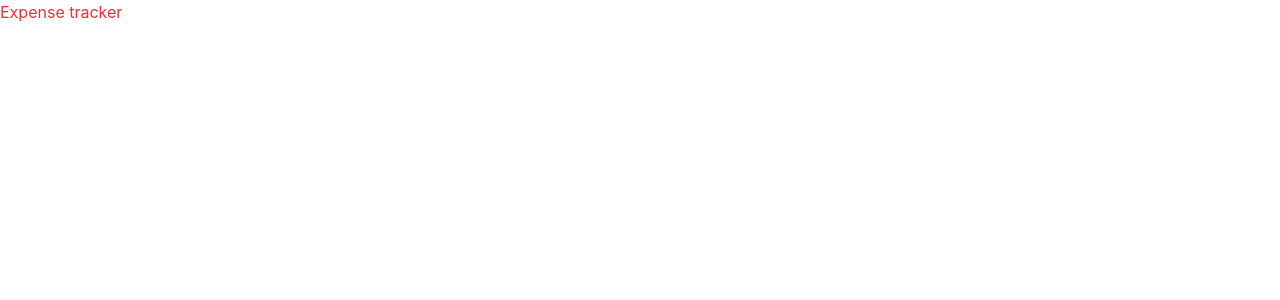
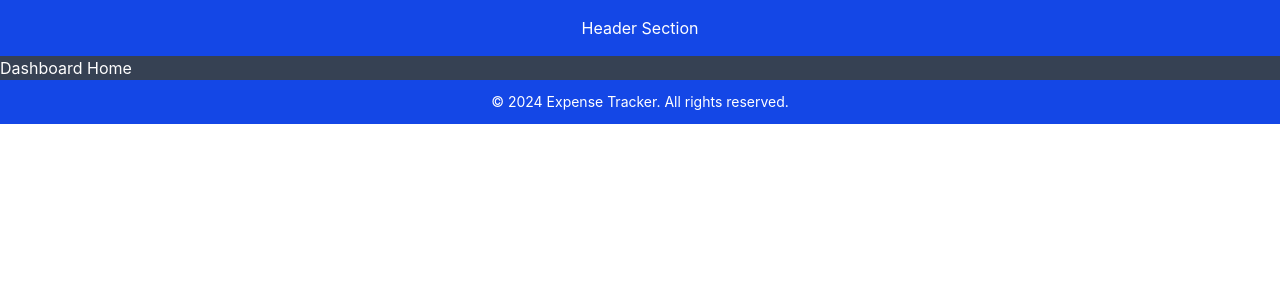
Before and after one commit to ProAbhi12/Expense-Tracker-B, a React (Vite) app: page / in a window 1280 px wide. Shown: the top 300 px of the page. Built offline with nearby package versions, Linux system fonts and the light colour scheme.

Commit message:
Added react-router-dom

```diff
--- a/package.json
+++ b/package.json
@@ -13,7 +13,9 @@
     "@tailwindcss/vite": "^4.2.2",
     "react": "^19.2.4",
     "react-dom": "^19.2.4",
-    "tailwindcss": "^4.2.2"
+    "react-router": "^7.14.1",
+    "tailwindcss": "^4.2.2",
+    "tailwindcss-animate": "^1.0.7"
   },
   "devDependencies": {
     "@eslint/js": "^9.39.4",
--- a/src/App.jsx
+++ b/src/App.jsx
@@ -1,7 +1,19 @@
+import Header from "./components/Header";
+import Dashboard from "./components/Dashboard";
+import NotFound from "./components/NotFound";
+import { Routes, Route, Link, NavLink } from "react-router";
+import Loading from "./components/Loading";
+import Footer from "./components/Footer";
 function App() {
   return (
     <>
-      <p className='text-red-500'>Expense tracker</p>
+     <Header />
+     <Routes>
+       <Route path="/" element={<Dashboard/>} />
+       <Route path="/about" element={<h1>About</h1>} />
+       <Route path="*" element={<NotFound />} />
+     </Routes>
+     <Footer/>
     </>
   );
 }
--- /dev/null
+++ b/src/components/Dashboard.jsx
@@ -0,0 +1,11 @@
+import React from 'react'
+
+function Dashboard() {
+  return (
+    <div className='bg-gray-700 text-white'>
+      <h1>Dashboard Home</h1>
+    </div>
+  )
+}
+
+export default Dashboard
--- /dev/null
+++ b/src/components/Footer.jsx
@@ -0,0 +1,13 @@
+import React from 'react'
+
+function Footer() {
+  return (
+    <>
+    <div className='bg-blue-700 vh-100 vw-100 text-white flex items-center justify-center text-center text-sm sticky bottom-0 py-3'>
+      &copy; 2024 Expense Tracker. All rights reserved.
+    </div>
+    </>
+  )
+}
+
+export default Footer
--- /dev/null
+++ b/src/components/Header.jsx
@@ -0,0 +1,11 @@
+import React from 'react'
+
+function Header() {
+  return (
+    <div>
+      <h1 className='text-center bg-blue-700 text-white py-4'>Header Section</h1>
+    </div>
+  )
+}
+
+export default Header
--- /dev/null
+++ b/src/components/Loading.jsx
@@ -0,0 +1,15 @@
+import React from 'react'
+
+function Loading() {
+  return (
+    <div className="flex flex-col items-center justify-center min-h-screen">
+
+      <svg className="animate-[spin_0.75s_linear_infinite] h-16 w-16 text-dark" viewBox="0 0 24 24">
+        <circle cx="12" cy="12" r="10" stroke="currentColor" stroke-width="4" fill="none" stroke-dasharray="50 50" stroke-linecap="round" />
+      </svg>
+      <p className="mt-4 text-2xl text-gray-500 font-bold">Loading <span className='animate-pulse  text-5xl'>...</span></p>
+    </div>
+  )
+}
+
+export default Loading
--- /dev/null
+++ b/src/components/NotFound.jsx
@@ -0,0 +1,12 @@
+
+
+function NotFound() {
+  return (
+    <div>
+      <h1>404</h1>
+      <p>Page not found</p>
+    </div>
+  )
+}
+
+export default NotFound
--- a/src/main.jsx
+++ b/src/main.jsx
@@ -2,9 +2,12 @@ import { StrictMode } from "react";
 import { createRoot } from "react-dom/client";
 import "./index.css";
 import App from "./App.jsx";
+import { BrowserRouter } from "react-router";
 
 createRoot(document.getElementById("root")).render(
   <StrictMode>
-    <App />
+    <BrowserRouter>
+      <App />
+    </BrowserRouter>
   </StrictMode>,
 );
```
Also changed, not shown: 1 other file (tests, documents, lock files or other folders).
